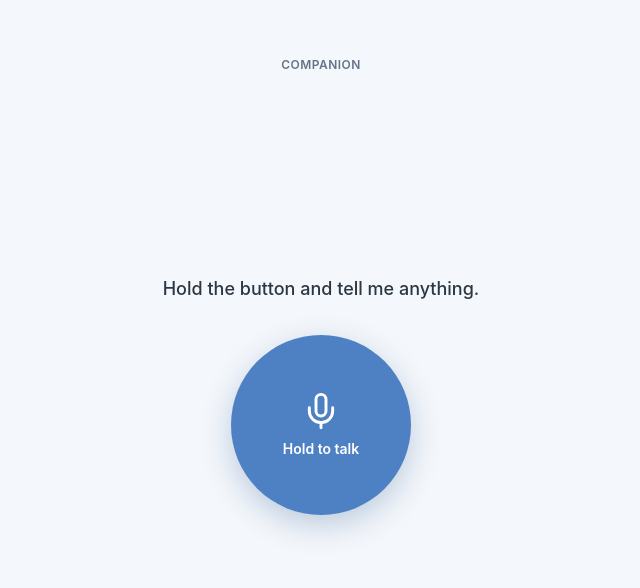
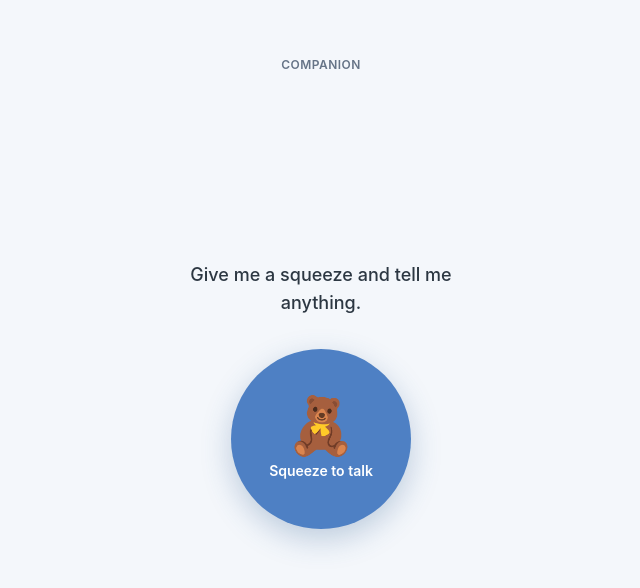
Before and after one commit to audreylena/Companion, a Next.js app: page /device/talk in a window 1280 px wide. Shown: the top 588 px of the page, without its empty margins (319-959 px from the left). Built offline with nearby package versions, Linux system fonts and the light colour scheme.

Commit message:
Device talk: teddy button + 'Squeeze to talk' for clarity

```diff
--- a/app/device/talk/page.tsx
+++ b/app/device/talk/page.tsx
@@ -1,7 +1,7 @@
 "use client";
 
 import { useCallback, useEffect, useRef, useState } from "react";
-import { Mic, RotateCcw, BookOpen, Heart } from "lucide-react";
+import { RotateCcw, BookOpen, Heart } from "lucide-react";
 import { useRecorder } from "@/components/device/useRecorder";
 
 /**
@@ -200,7 +200,7 @@ export default function TalkPage() {
     : busy ? "Thinking about what you said…"
     : replyState === "ready" ? "Here's what I want you to know:"
     : state === "error" || replyState === "error" ? "Something went wrong."
-    : "Hold the button and tell me anything.";
+    : "Give me a squeeze and tell me anything.";
 
   const showReset = replyState === "ready" || replyState === "error" || state === "error";
 
@@ -228,9 +228,9 @@ export default function TalkPage() {
             onPointerLeave={onUp}
             onPointerCancel={onUp}
           >
-            <Mic size={40} strokeWidth={1.75} />
+            <span aria-hidden style={{ fontSize: 56, lineHeight: 1 }}>🧸</span>
             <span className="text-sm font-semibold">
-              {listening ? "Listening" : busy ? "One moment" : "Hold to talk"}
+              {listening ? "Listening" : busy ? "One moment" : "Squeeze to talk"}
             </span>
           </button>
         </div>
```
